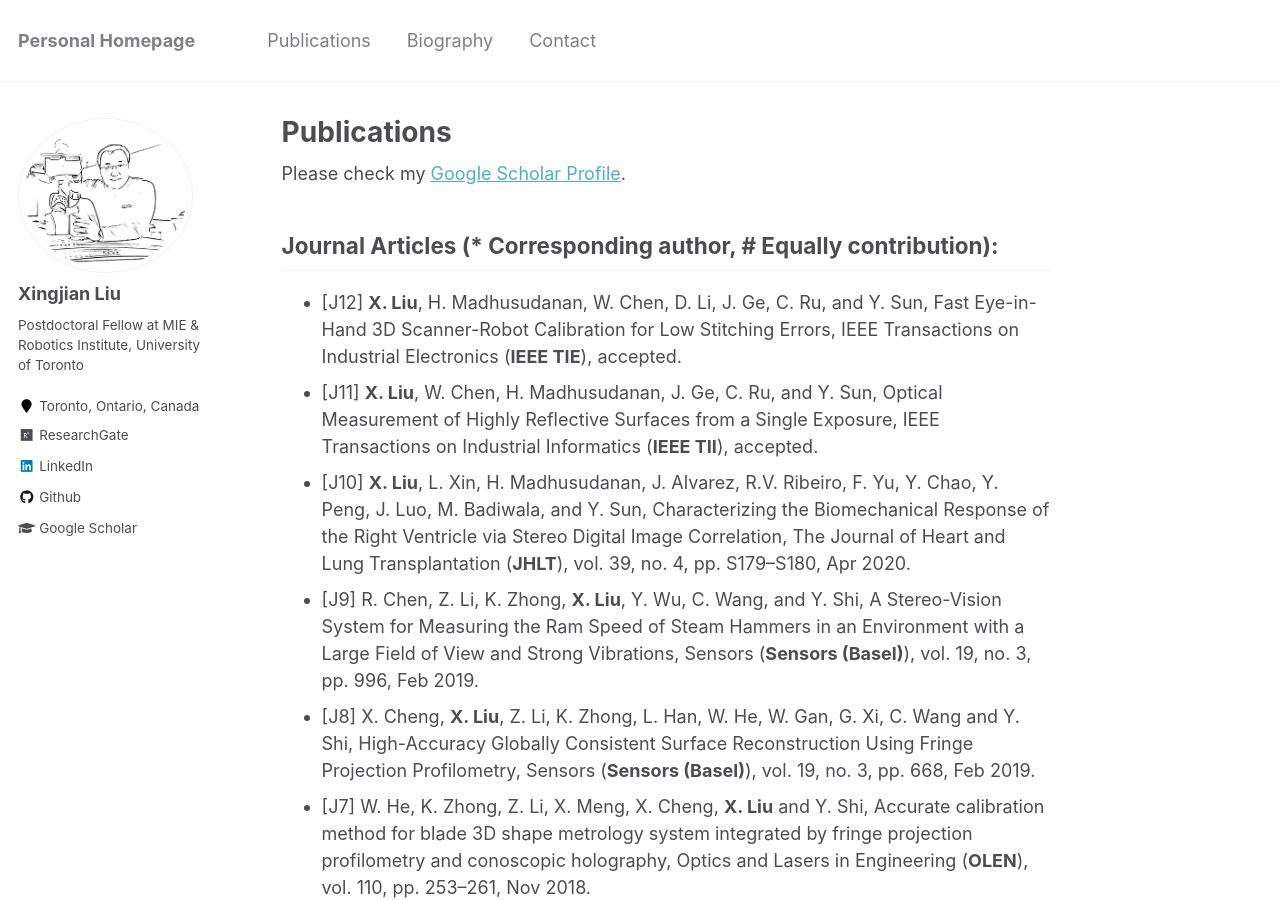
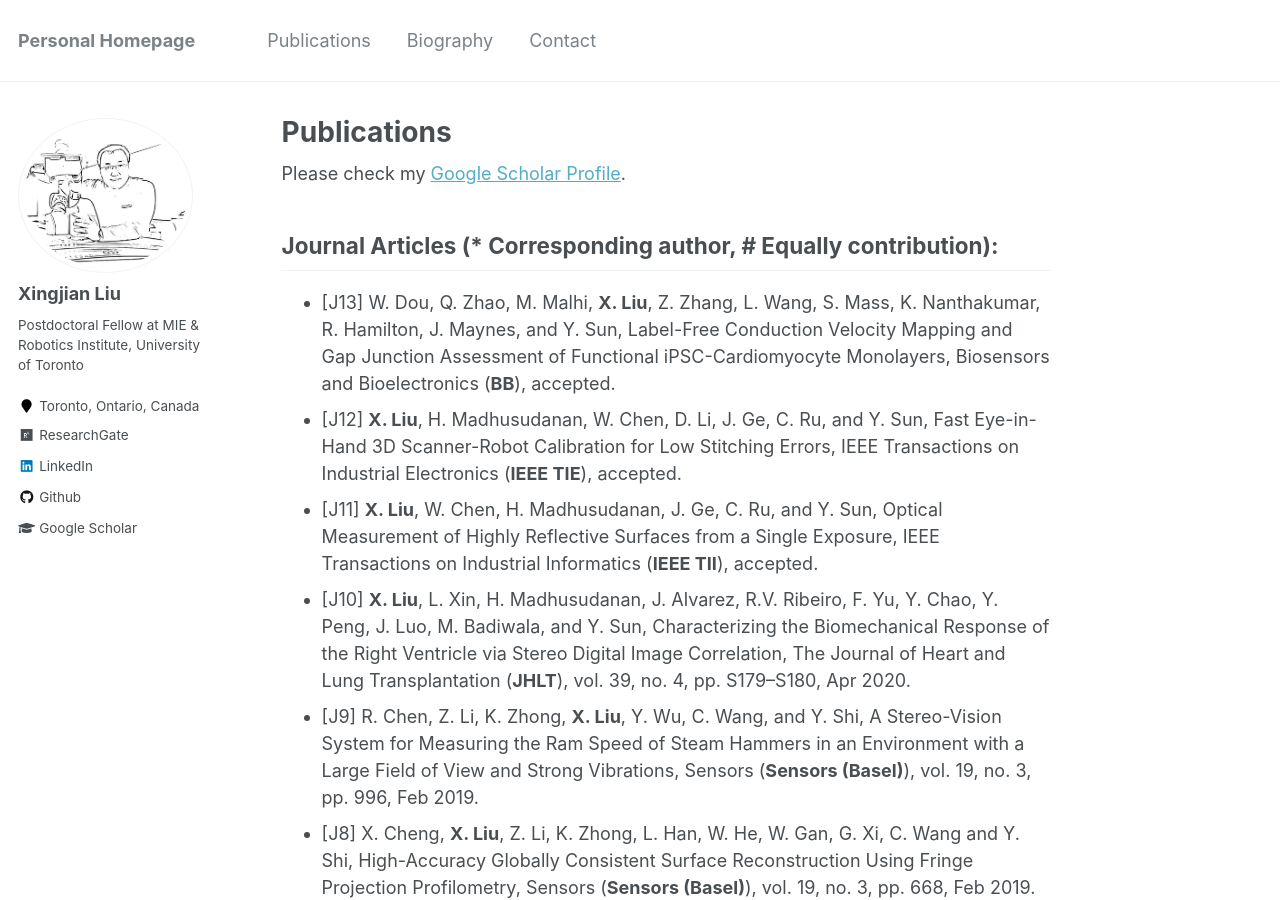
Before and after one commit to xingjianliu/xingjianliu.github.io, a Jekyll site: the page built from _pages/publications.md, in a window 1280 px wide and 900 px high. Built offline with Jekyll 4.4.1, drawn with Linux system fonts in a browser that asks for light colours.

Commit message:
Update publications.md

```diff
--- a/_pages/publications.md
+++ b/_pages/publications.md
@@ -5,7 +5,7 @@ author_profile: true
 ---
 Please check my [Google Scholar Profile](https://scholar.google.com/citations?user=8AIuzdwAAAAJ&hl=en&authuser=1).
 ## Journal Articles (* Corresponding author, # Equally contribution):
-
+- [J13] W. Dou, Q. Zhao, M. Malhi, **X. Liu**, Z. Zhang, L. Wang, S. Mass, K. Nanthakumar, R. Hamilton, J. Maynes, and Y. Sun, Label-Free Conduction Velocity Mapping and Gap Junction Assessment of Functional iPSC-Cardiomyocyte Monolayers, Biosensors and Bioelectronics  (**BB**), accepted.
 - [J12] **X. Liu**, H. Madhusudanan, W. Chen, D. Li, J. Ge, C. Ru, and Y. Sun, Fast Eye-in-Hand 3D Scanner-Robot Calibration for Low Stitching Errors, IEEE Transactions on Industrial Electronics  (**IEEE TIE**), accepted.
 - [J11] **X. Liu**, W. Chen, H. Madhusudanan, J. Ge, C. Ru, and Y. Sun, Optical Measurement of Highly Reflective Surfaces from a Single Exposure, IEEE Transactions on Industrial Informatics  (**IEEE TII**), accepted.
 - [J10] **X. Liu**, L. Xin, H. Madhusudanan, J. Alvarez, R.V. Ribeiro, F. Yu, Y. Chao, Y. Peng, J. Luo, M. Badiwala, and Y. Sun, Characterizing the Biomechanical Response of the Right Ventricle via Stereo Digital Image Correlation, The Journal of Heart and Lung Transplantation (**JHLT**), vol. 39, no. 4, pp. S179–S180, Apr 2020.
```
